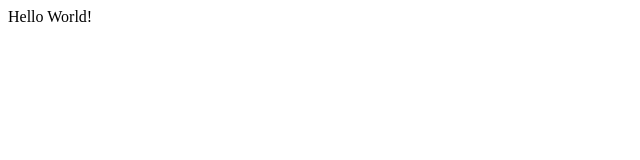
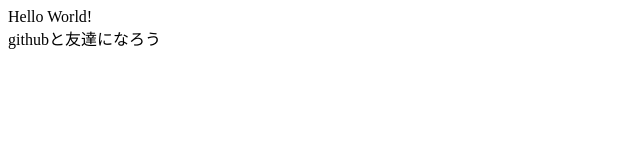
Before and after one commit to Masa222a/git-test, a plain HTML site: page index.html in a window 1280 px wide. Shown: the whole page, without its empty margins (0-640 px from the left). Drawn offline with Linux system fonts and the light colour scheme.

Commit message:
second commit

```diff
--- a/index.html
+++ b/index.html
@@ -7,5 +7,6 @@
     </head>
     <body>
         <div>Hello World!</div>
+        <div>githubと友達になろう</div>
     </body>
 </html>
```
